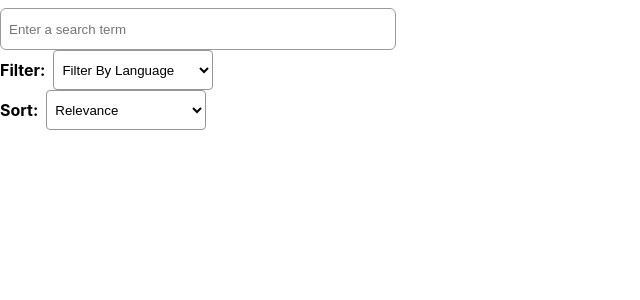
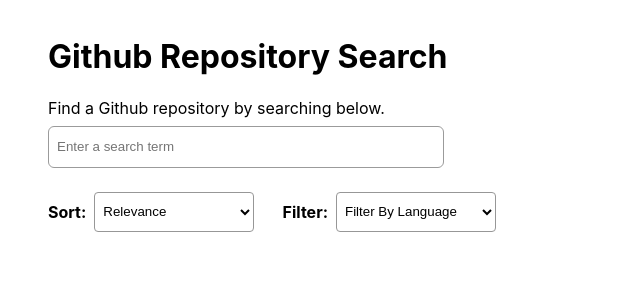
Before and after one commit to Jmedders/githubSearchApp, a React (Create React App) app in the folder client/: page / in a window 1280 px wide. Shown: the top 300 px of the page, without its empty margins (0-640 px from the left). Built offline with nearby package versions, Linux system fonts and the light colour scheme.

Commit message:
initial styling of the splash page

```diff
--- a/client/src/components/pages/Splash.js
+++ b/client/src/components/pages/Splash.js
@@ -1,15 +1,42 @@
-import React, { useState } from "react";
+import React from "react";
+import styled from "styled-components";
 import InputSearch from "../Search/InputSearch";
 import Filter from "../Search/Filter";
 import Sort from "../Search/Sort";
-import { useSearch } from "../../context/search-context";
+import Margin from "../common/Margin";
 
 export default function Splash() {
   return (
-    <>
-      <InputSearch />
-      <Filter />
-      <Sort />
-    </>
+    <Wrap>
+      <h1>Github Repository Search</h1>
+      <div>Find a Github repository by searching below.</div>
+      <Margin spaceBottom="1.5rem">
+        <InputSearch />
+      </Margin>
+      <SortWrap>
+        <Sort />
+        <Filter />
+      </SortWrap>
+    </Wrap>
   );
 }
+
+const Wrap = styled.div`
+  padding: 1rem 3rem;
+  display: flex;
+  flex-direction: column;
+  @media (max-width: 800px) {
+    padding: 1rem;
+  }
+`;
+
+const SortWrap = styled.div`
+  display: flex;
+  flex-direction: row;
+  margin-bottom: 2rem;
+  max-width: 28rem;
+  justify-content: space-between;
+  @media (max-width: 800px) {
+    flex-direction: column;
+  }
+`;
```
